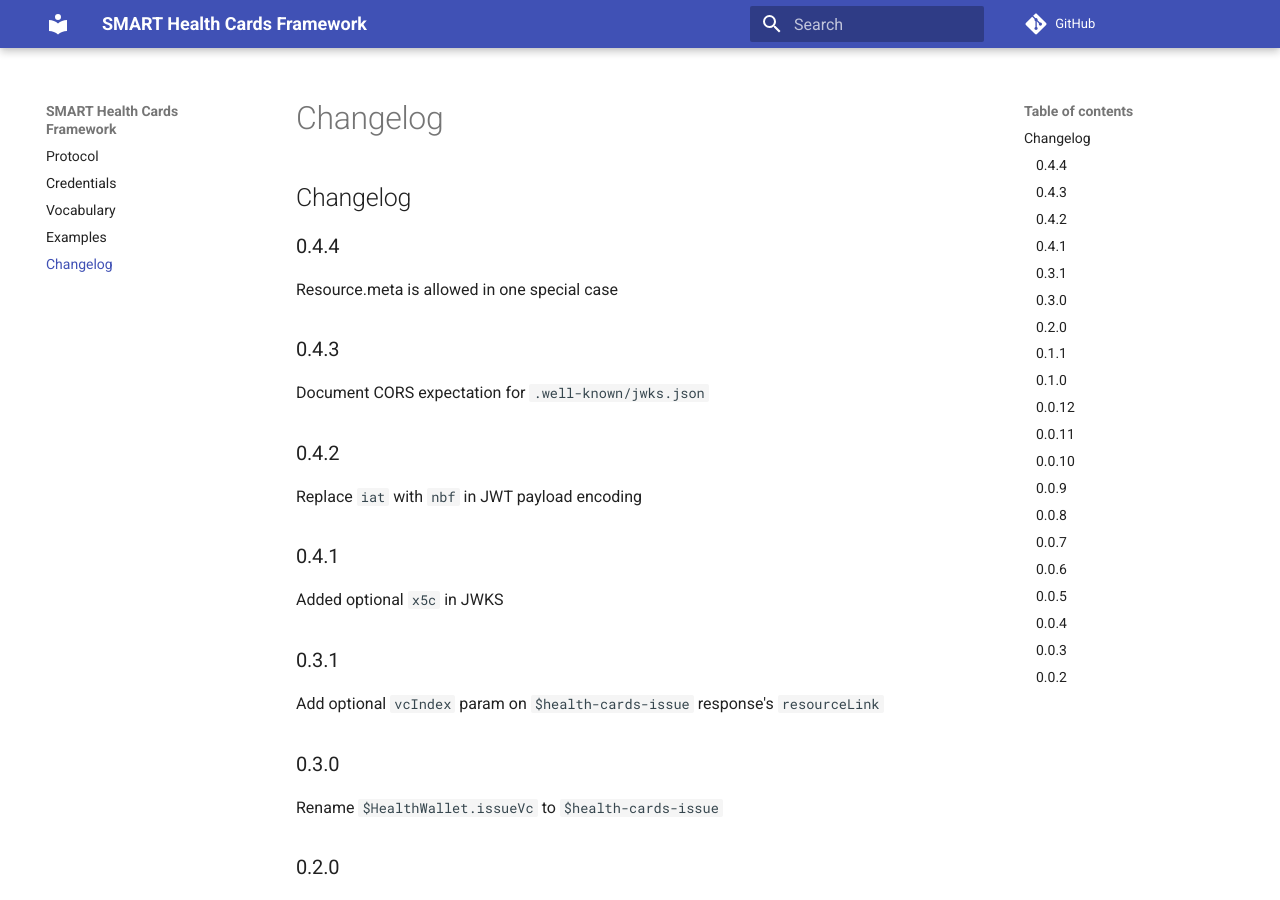
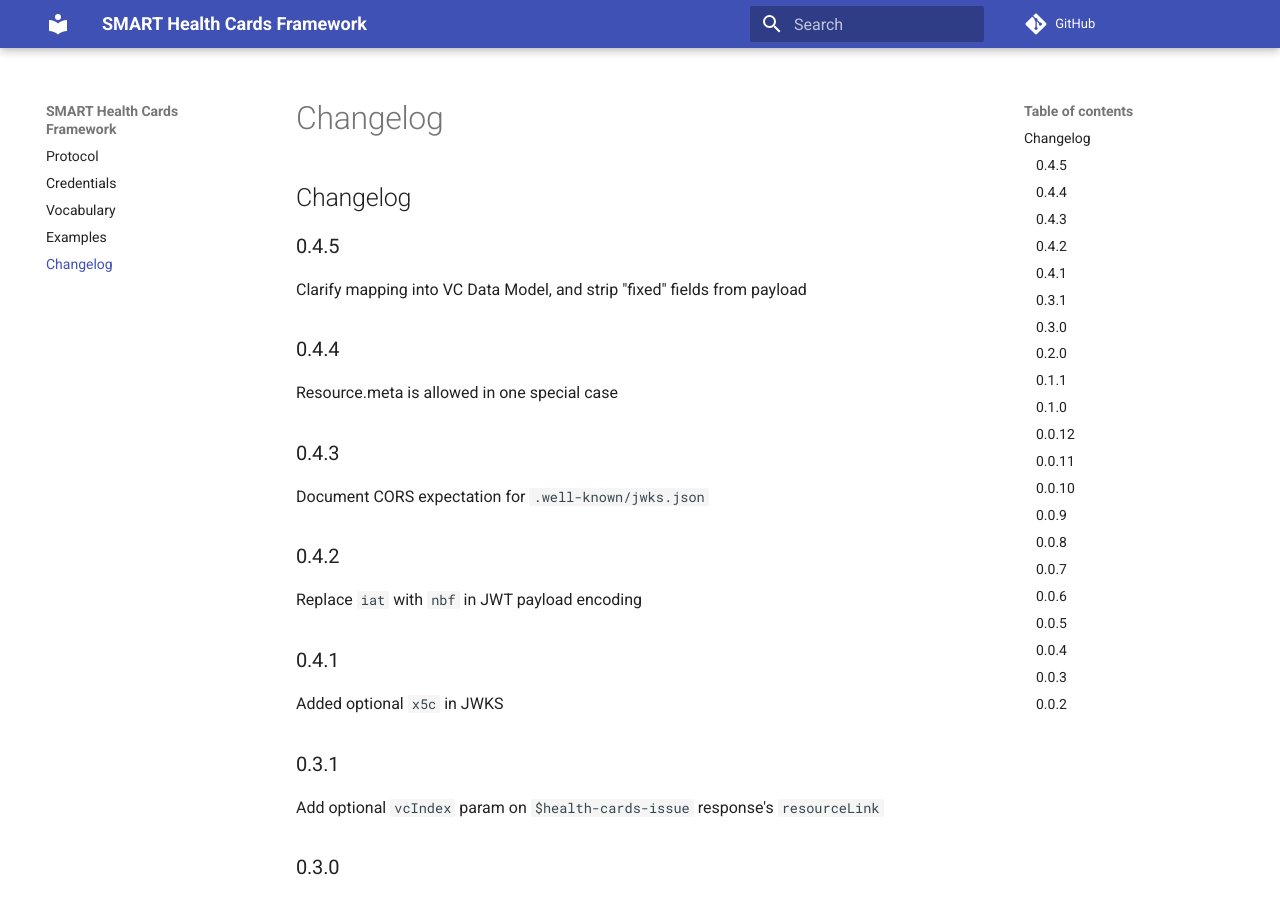
Before and after one commit to smart-on-fhir/health-cards, an MkDocs documentation site: the page built from docs/changelog.md, in a window 1280 px wide and 900 px high. Built offline with MkDocs 1.6.1 and Material for MkDocs 9.7.7, drawn with Linux system fonts in a browser that asks for light colours; comment, search, counter and statistics services are not loaded.

Commit message:
Update changelog 0.4.5

```diff
--- a/docs/changelog.md
+++ b/docs/changelog.md
@@ -1,4 +1,8 @@
 # Changelog
+
+## 0.4.5
+
+Clarify mapping into VC Data Model, and strip "fixed" fields from payload
 
 ## 0.4.4
 
```
